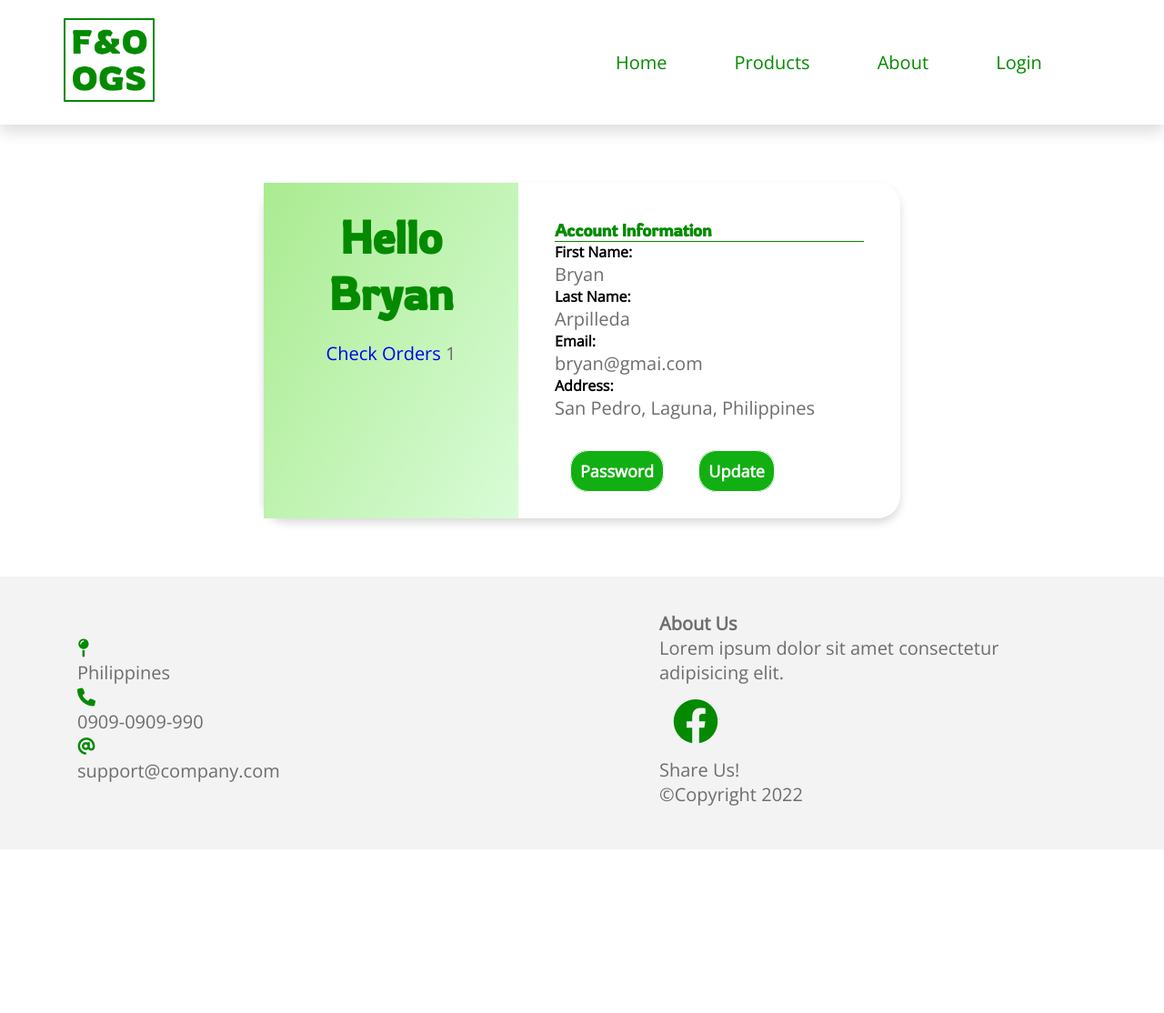
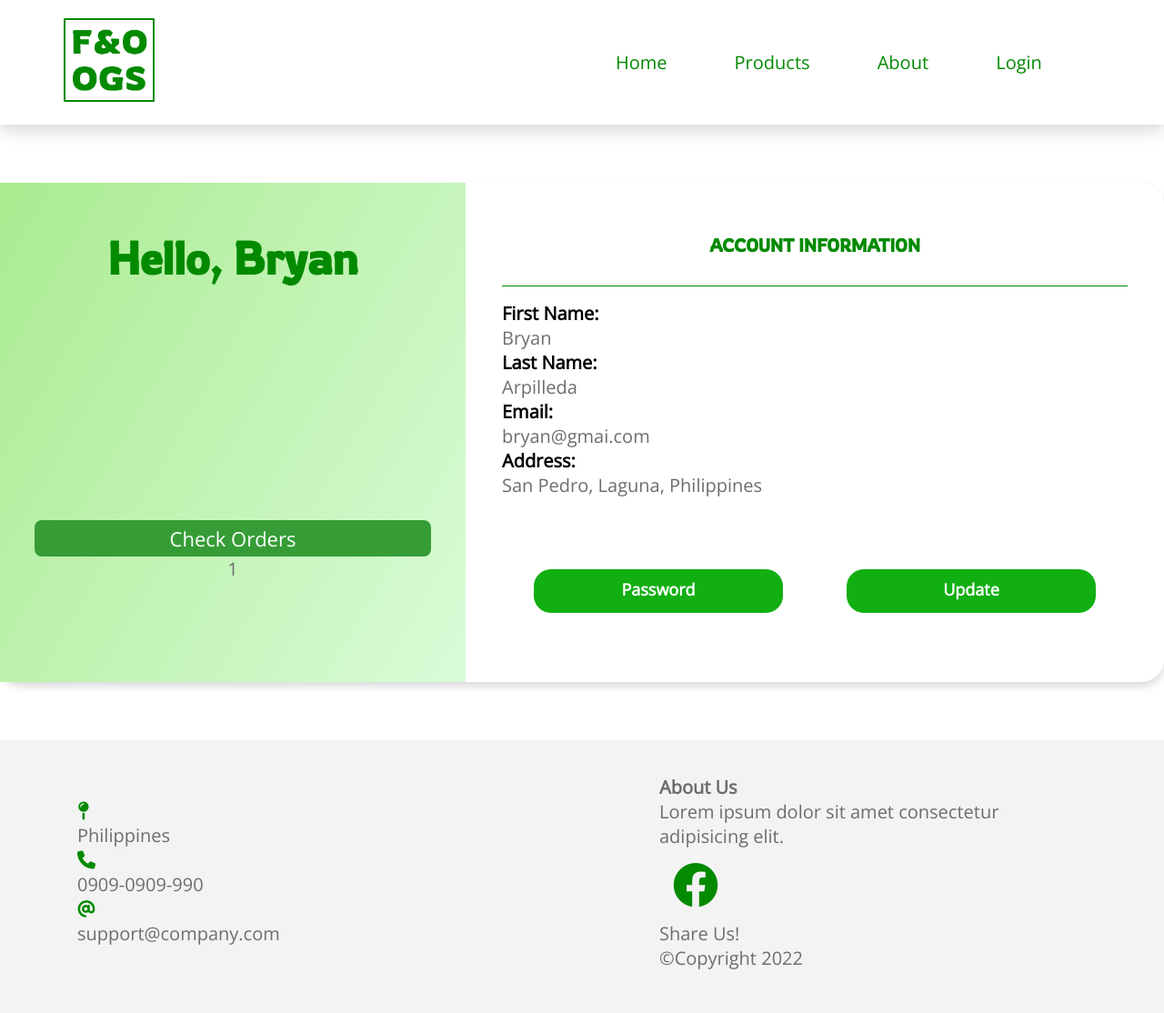
Before and after one commit to JangKarl/web-dev-proj, a PHP site: page /account.php in a window 1280 px wide. Shown: the whole page at 91% size. Before the commit the page ends 886 px from the top, so only its background shows below. Run offline with PHP 8.4, Linux system fonts and the light colour scheme; a user stored in the database is signed in; data comes from the database, SQL or seed files in the repository.

Commit message:
Design Accounts page

```diff
--- a/foogs/account.php
+++ b/foogs/account.php
@@ -26,10 +26,10 @@
                     ?>
                     <div class="account-container">
                         <div class="column first-con">
-                        <h1>Hello <?php echo $first_name?></h1><br>
+                        <h1>Hello, <?php echo $first_name?></h1><br><br><br><br><br><br><br><br><br><br><br>
                         <p>
 
-                        <a href="order.php">Check Orders</a>
+                        <a class="option-btn" href="order.php">Check Orders</a>
 
                         <?php
                         if(isset($_SESSION['update'])){
@@ -49,16 +49,23 @@
                             unset($_SESSION['change-pwd']);//Removing session message
                         }
                         ?></p>
+
                         </div>
                         <div class="column second-con">
-                        <h3>Account Information</h3>
+                        <h3 class="heading-acc">Account Information</h3>
                         <div class="line"></div>
+                        <div class="content-center">
                             <strong>First Name:</strong><p><?php echo $first_name?></p>
                             <strong>Last Name:</strong><p><?php echo $last_name?></p>
                             <strong>Email:</strong><p><?php echo $email?></p>
                             <strong>Address:</strong><p><?php echo $address?></p><br><br>
+                        </div>
+
+                        <div class="button-center">
                             <a href="update-user-password.php?id=<?php echo$id;?>" class="secondary-btn-change">Password</a>
                             <a href="update-user.php?id=<?php echo$id;?>" class="secondary-btn-update">Update</a>
+                        </div>
+
 
                         </div>
                     </div>
--- a/foogs/css/style.css
+++ b/foogs/css/style.css
@@ -316,18 +316,18 @@ div.products {
 .btn:hover,
 .option-btn:hover,
 .delete-btn:hover{
-   background-color: rgb(54, 157, 54);
+   background-color: greenyellow;
 }
 .option-btn i,
 .delete-btn i{
    padding-right: .5rem;
 }
 .option-btn{
-   background-color: greenyellow;
+   background-color: rgb(54, 157, 54);
 }
 .delete-btn{
    margin-top: 0;
-   background-color: rgb(13, 67, 0);
+   background-color: rgb(18, 92, 0);
 }
 .back-btn{
    display: block;
@@ -342,6 +342,14 @@ div.products {
    margin-top: 1rem;
    margin-left: 1rem;
 }
+.heading-acc{
+    text-align: center;
+    font-size: 20px;
+    text-transform: uppercase;
+    color:green;
+    padding-top: 1rem;
+    margin-bottom: 2rem;
+ }
 
 
 /* products section */
@@ -633,7 +641,7 @@ div.products {
  /* account.php styles */
 
 .account-container{
-    max-width: 700px;
+    max-width: 100%;
     display: flex;
     margin: 5% auto;
     box-shadow: 0 5px 10px rgba(0,0,0,0.15);
@@ -672,7 +680,7 @@ div.products {
         transition: .5s;
     }
     .account-container .second-con input[type="submit"]{
-        width: 100%;
+        width: 90%;
         height: 50px;
         border: 1px solid;
         background: #12af12;
@@ -689,10 +697,23 @@ div.products {
         background: #038a00;
         transition: .5s;
     }
+    .content-center{
+        display: block;
+        margin-top: 1rem;
 
+    }
+    .button-center{
+        display: flex;
+        text-align: center;
+        justify-content: center;
+        justify-items: center;
+    }
     .account-container .second-con .line{
-        max-width: 500px;
+        max-width: 100%;
         border-bottom: solid 0.1rem #038a00;
+    }
+    .account-container .second-con strong{
+        font-size: 20px;
     }
     .account-container .second-con h3{
         font-family: 'Rowdies', cursive;;
```
Also changed, not shown: foogs/update-user-password.php (+12 -7 lines), foogs/update-user.php (+5 -2 lines). Lines whose indentation alone changed are shown as unchanged.
